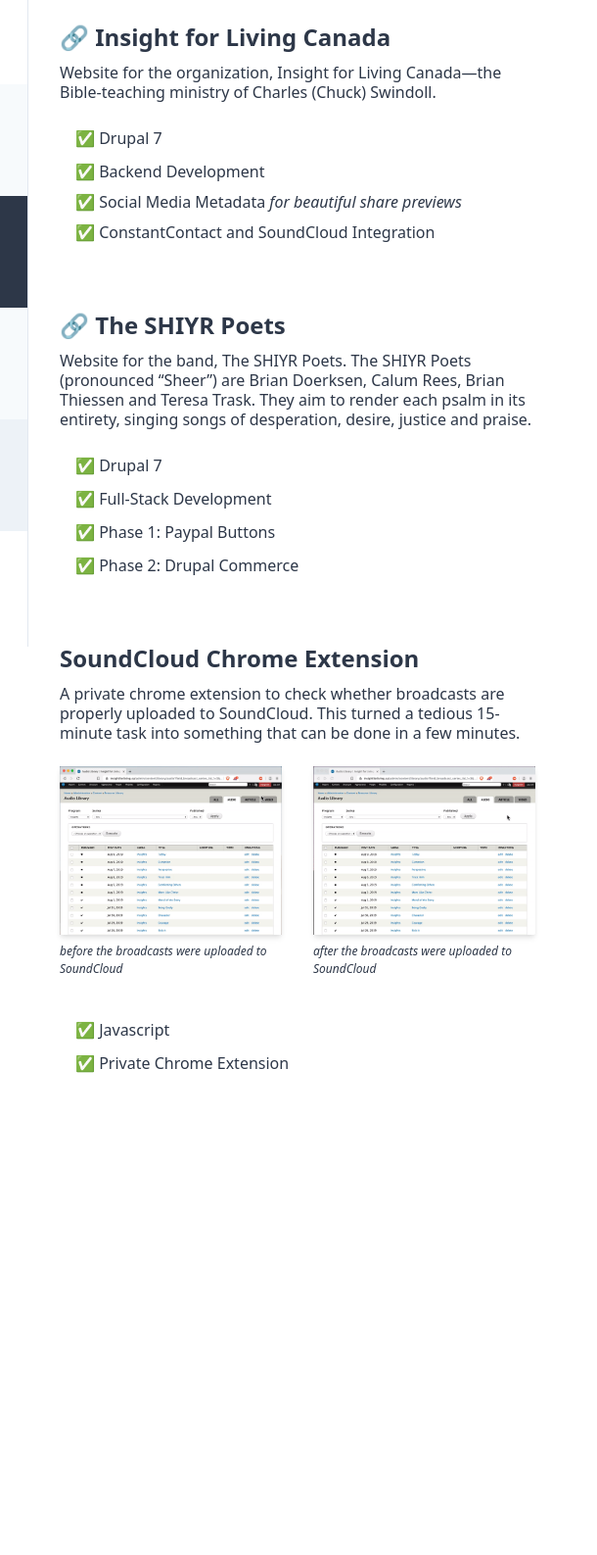
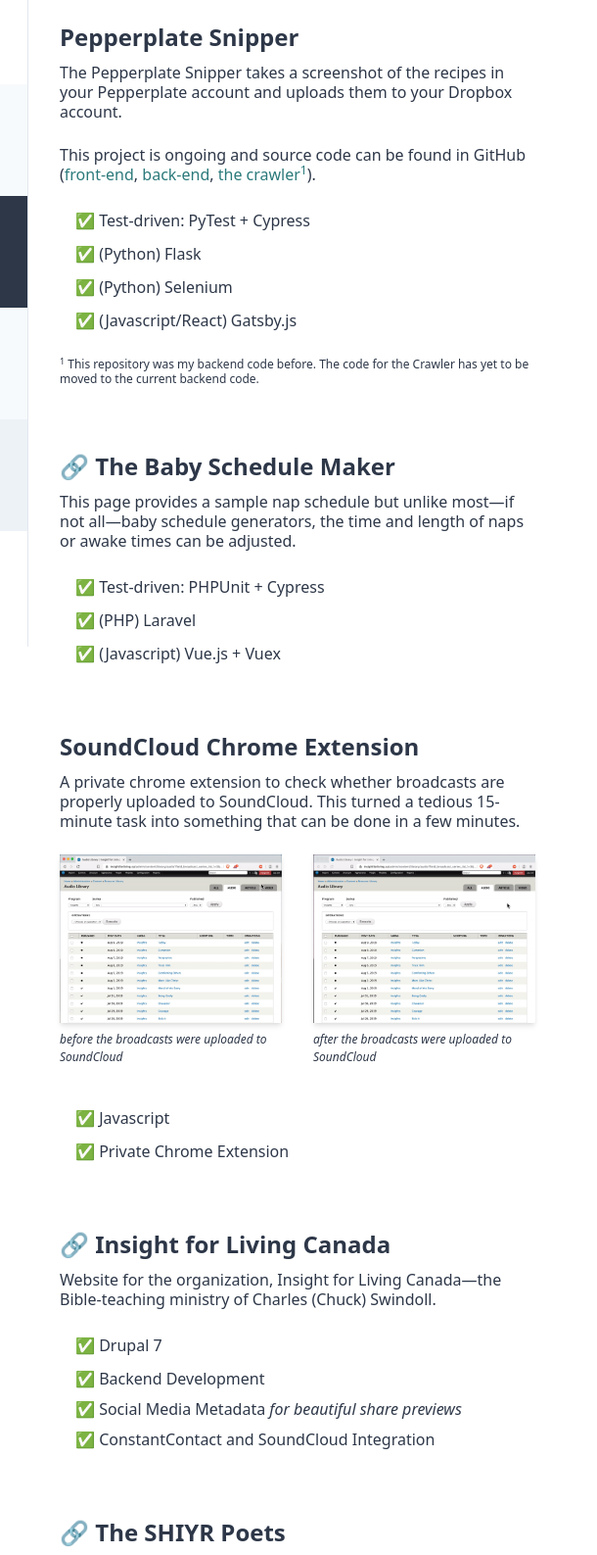
Before and after one commit to akosipax/portfolio, a Gatsby site: page /projects in a window 1280 px wide. Shown: the part 140-1727 px from the top of the page at 98% size, 271-881 px from the left. Before the commit the page ends 1278 px from the top, so only its background shows below. Built offline with nearby package versions, Linux system fonts and the light colour scheme; Gatsby itself is replaced by a stand-in of ours; what medium-zoom would draw is missing.

Commit message:
Update projects content
* Move babysleep from labs to projects
* Remove /labs page
* Add ongoing project "Pepperplate Snipper"

```diff
--- a/src/pages/labs.js
+++ /dev/null
@@ -1,25 +0,0 @@
-import React from "react"
-
-import Layout from "../components/layout"
-import SEO from "../components/seo"
-
-import "../css/global.css";
-import styles from "../css/projects.module.css";
-
-const LabsPage = () => (
-  <Layout title="The labs.">
-    <SEO title="Experiments" />
-    <h3><a href="https://babysleep.app"><span role="img" aria-label="link">🔗</span> The Baby Schedule Maker</a></h3>
-    <p>This page provides a sample nap schedule but unlike most—if not all—baby schedule generators, the time and length of naps or awake times can be adjusted.</p>
-    <ul>
-      <li className={styles.item}><span role="img" aria-label="check">✅</span> Laravel</li>
-      <li className={styles.item}><span role="img" aria-label="check">✅</span> Vue.js</li>
-      <li className={styles.item}><span role="img" aria-label="check">✅</span> Vuex</li>
-      <li className={styles.item}><span role="img" aria-label="check">✅</span> Test-driven</li>
-      <li className={styles.item}><span role="img" aria-label="check">✅</span> Cypress</li>
-      <li className={styles.item}><span role="img" aria-label="check">✅</span> PHPUnit</li>
-    </ul>
-  </Layout>
-)
-
-export default LabsPage
--- a/src/pages/projects.js
+++ b/src/pages/projects.js
@@ -3,6 +3,7 @@
 import Layout from "../components/layout"
 import SEO from "../components/seo"
 
+import "../css/global.css";
 import styles from "../css/projects.module.css";
 
 import chromeExtBeforeGIF from "../images/screenshots/chromeext-before.gif"
@@ -18,22 +19,23 @@
 const ProjectsPage = () => (
   <Layout title="My work.">
     <SEO title="Projects" />
-    <h3><a href="https://www.insightforliving.ca"><span role="img" aria-label="link">🔗</span> Insight for Living Canada</a></h3>
-    <p>Website for the organization, Insight for Living Canada&mdash;the Bible-teaching ministry of Charles (Chuck) Swindoll.</p>
+    <h3>Pepperplate Snipper</h3>
+    <p>The Pepperplate Snipper takes a screenshot of the recipes in your Pepperplate account and uploads them to your Dropbox account.</p>
+    <p>This project is ongoing and source code can be found in GitHub (<a className="linkRegular" href="https://github.com/paxcodes/peppsnipp">front-end</a>, <a className="linkRegular" href="https://github.com/paxcodes/peppsnipp-api">back-end</a>, <a className="linkRegular" href="https://github.com/paxcodes/peppsnipp-api__deprecated">the crawler<sup>1</sup></a>).</p>
+    <ul className="mb-6">
+      <li className={styles.item}><span role="img" aria-label="check">✅</span> Test-driven: PyTest + Cypress</li>
+      <li className={styles.item}><span role="img" aria-label="check">✅</span> (Python) Flask</li>
+      <li className={styles.item}><span role="img" aria-label="check">✅</span> (Python) Selenium</li>
+      <li className={styles.item}><span role="img" aria-label="check">✅</span> (Javascript/React) Gatsby.js</li>
+    </ul>
+    <p className="text-xs"><sup>1</sup> This repository was my backend code before. The code for the Crawler has yet to be moved to the current backend code.</p>
+
+    <h3><a href="https://babysleep.app"><span role="img" aria-label="link">🔗</span> The Baby Schedule Maker</a></h3>
+    <p>This page provides a sample nap schedule but unlike most—if not all—baby schedule generators, the time and length of naps or awake times can be adjusted.</p>
     <ul>
-      <li className={styles.item}><span role="img" aria-label="check">✅</span> Drupal 7</li>
-      <li className={styles.item}><span role="img" aria-label="check">✅</span> Backend Development</li>
-      <li className={styles.item}><p className="leading-tight mb-0"><span role="img" aria-label="check">✅</span> Social Media Metadata <em>for beautiful share previews</em></p></li>
-      <li className={styles.item}><span role="img" aria-label="check">✅</span> ConstantContact and SoundCloud Integration</li>
-    </ul>
-
-    <h3><a href="https://www.theshiyrpoets.com"><span role="img" aria-label="link">🔗</span> The SHIYR Poets</a></h3>
-    <p>Website for the band, The SHIYR Poets. The SHIYR Poets (pronounced “Sheer”) are Brian Doerksen, Calum Rees, Brian Thiessen and Teresa Trask. They aim to render each psalm in its entirety, singing songs of desperation, desire, justice and praise.</p>
-    <ul>
-      <li className={styles.item}><span role="img" aria-label="check">✅</span> Drupal 7</li>
-      <li className={styles.item}><span role="img" aria-label="check">✅</span> Full-Stack Development</li>
-      <li className={styles.item}><span role="img" aria-label="check">✅</span> Phase 1: Paypal Buttons</li>
-      <li className={styles.item}><span role="img" aria-label="check">✅</span> Phase 2: Drupal Commerce</li>
+      <li className={styles.item}><span role="img" aria-label="check">✅</span> Test-driven: PHPUnit + Cypress</li>
+      <li className={styles.item}><span role="img" aria-label="check">✅</span> (PHP) Laravel</li>
+      <li className={styles.item}><span role="img" aria-label="check">✅</span> (Javascript) Vue.js + Vuex</li>
     </ul>
 
     <h3>SoundCloud Chrome Extension</h3>
@@ -52,6 +54,24 @@
       <li className={styles.item}><span role="img" aria-label="check">✅</span> Javascript</li>
       <li className={styles.item}><span role="img" aria-label="check">✅</span> Private Chrome Extension</li>
     </ul>
+
+    <h3><a href="https://www.insightforliving.ca"><span role="img" aria-label="link">🔗</span> Insight for Living Canada</a></h3>
+    <p>Website for the organization, Insight for Living Canada&mdash;the Bible-teaching ministry of Charles (Chuck) Swindoll.</p>
+    <ul>
+      <li className={styles.item}><span role="img" aria-label="check">✅</span> Drupal 7</li>
+      <li className={styles.item}><span role="img" aria-label="check">✅</span> Backend Development</li>
+      <li className={styles.item}><p className="leading-tight mb-0"><span role="img" aria-label="check">✅</span> Social Media Metadata <em>for beautiful share previews</em></p></li>
+      <li className={styles.item}><span role="img" aria-label="check">✅</span> ConstantContact and SoundCloud Integration</li>
+    </ul>
+
+    <h3><a href="https://www.theshiyrpoets.com"><span role="img" aria-label="link">🔗</span> The SHIYR Poets</a></h3>
+    <p>Website for the band, The SHIYR Poets. The SHIYR Poets (pronounced “Sheer”) are Brian Doerksen, Calum Rees, Brian Thiessen and Teresa Trask. They aim to render each psalm in its entirety, singing songs of desperation, desire, justice and praise.</p>
+    <ul>
+      <li className={styles.item}><span role="img" aria-label="check">✅</span> Drupal 7</li>
+      <li className={styles.item}><span role="img" aria-label="check">✅</span> Full-Stack Development</li>
+      <li className={styles.item}><span role="img" aria-label="check">✅</span> Phase 1: Paypal Buttons</li>
+      <li className={styles.item}><span role="img" aria-label="check">✅</span> Phase 2: Drupal Commerce</li>
+    </ul>
   </Layout>
 )
 
```
